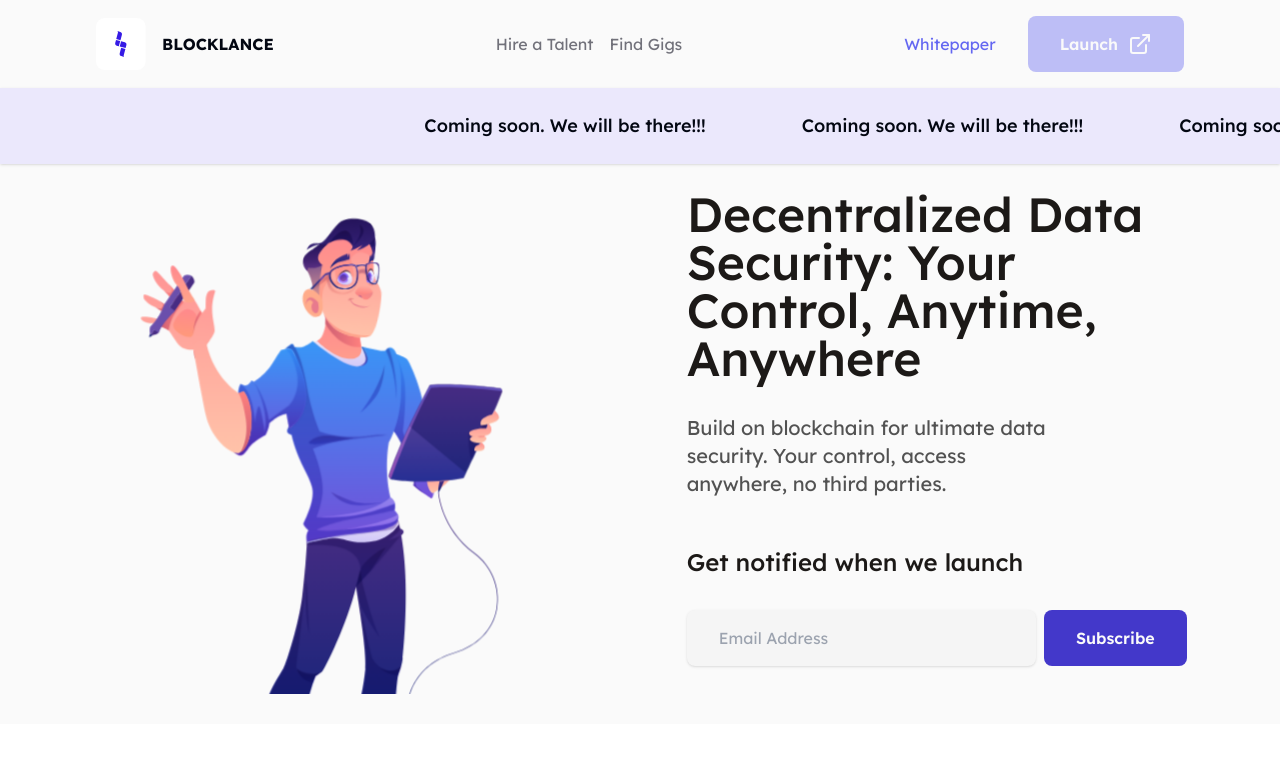
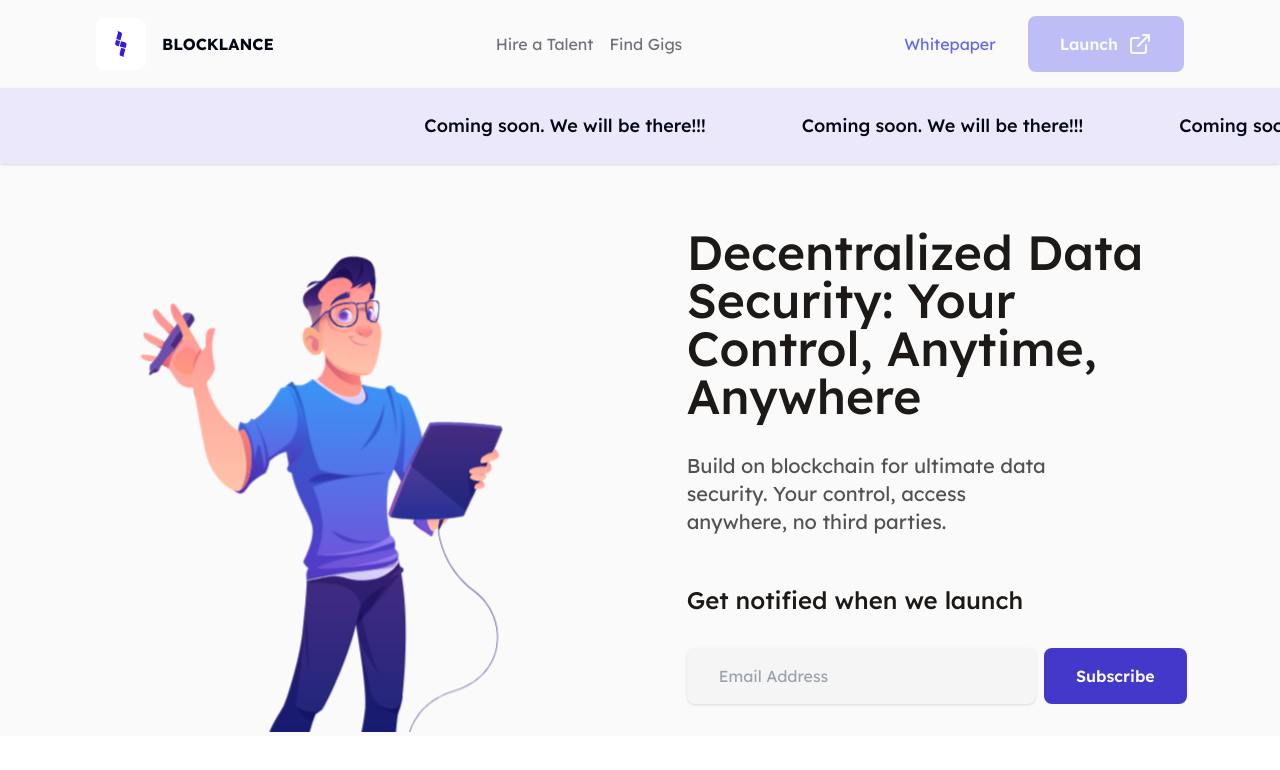
Before and after one commit to BlocklanceHQ/landing, a Next.js app: page / in a window 1280 px wide. Shown: the top 770 px of the page. Built offline with nearby package versions, Linux system fonts and the light colour scheme.

Commit message:
fix: improve freelancer animation styleing

```diff
--- a/app/page.tsx
+++ b/app/page.tsx
@@ -4,8 +4,8 @@ import animationData from "@/assets/animation.json";
 
 export default function Home() {
   return (
-    <div className="flex justify-evenly items-center h-[min(70vh,800px)] py-16">
-      <div className="w-[500px]">
+    <div className="flex justify-evenly items-center pt-16">
+      <div className="w-[500px] h-full flex justify-end items-end">
         <Lottie animationData={animationData} />
       </div>
       <div className="w-[500px]">
```
